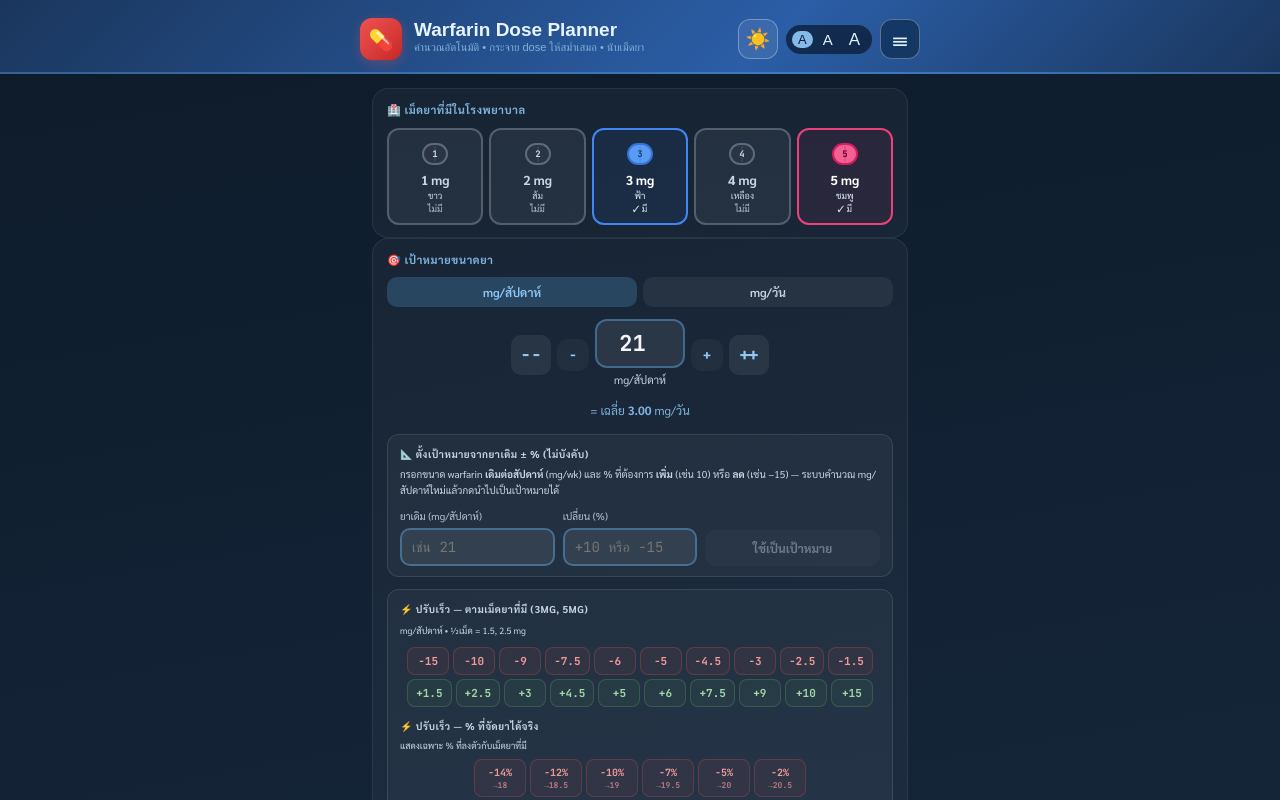
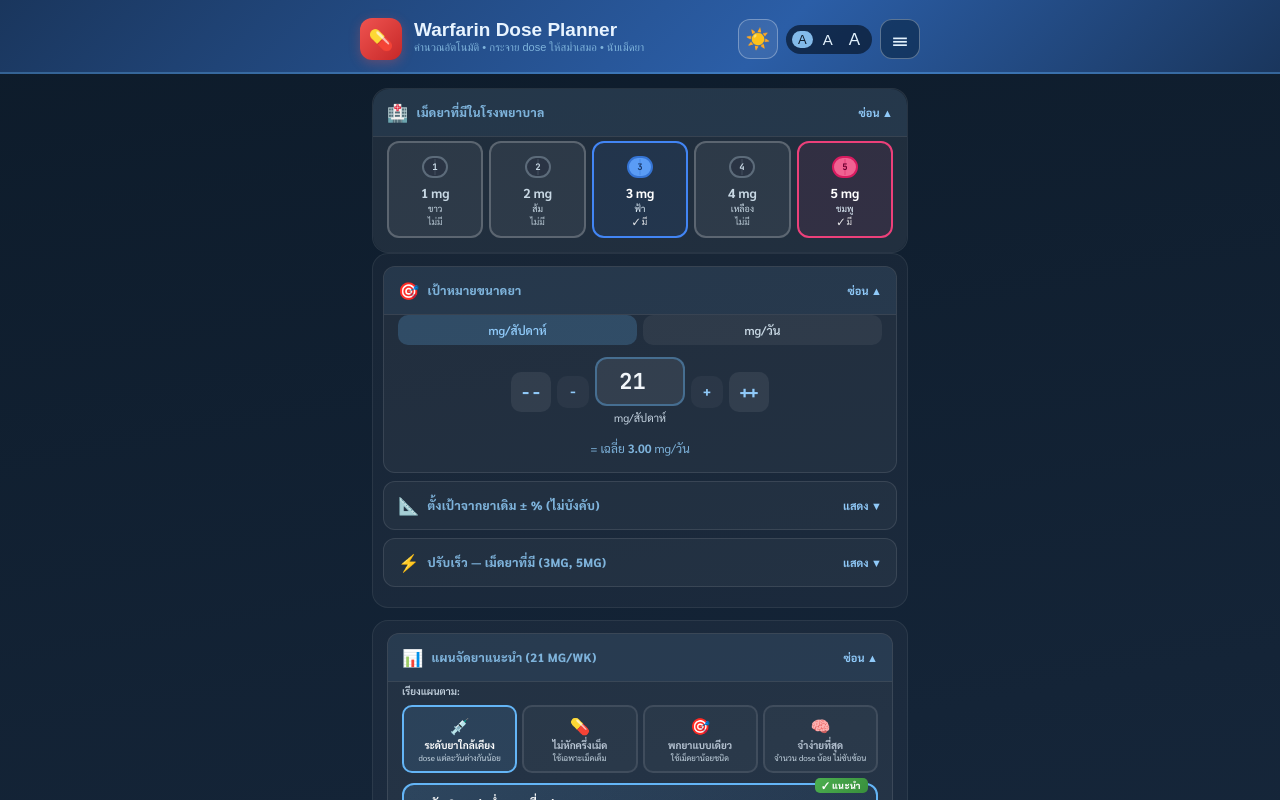
Before and after one commit to prhdev222/warfarin_management, a React (Vite) app: page / in a window 1280 px wide. Shown: the top 800 px of the page. Built offline with nearby package versions, Linux system fonts and the light colour scheme.

Commit message:
adjust CSS plan

```diff
--- a/src/WarfarinCalculator.jsx
+++ b/src/WarfarinCalculator.jsx
@@ -442,6 +442,62 @@ const tagStyle = (c) => ({
   border: `1px solid ${c}40`,
 });
 
+/** หัวข้อพับได้ — หน้าวางแผน */
+function PlanCollapsible({ title, icon, open, onToggle, palette, children, style: wrapStyle }) {
+  return (
+    <div style={{
+      borderRadius: 12,
+      border: palette.nestedPanelBorder,
+      marginBottom: 8,
+      overflow: "hidden",
+      background: palette.nestedPanelBg,
+      ...wrapStyle,
+    }}>
+      <button
+        type="button"
+        onClick={onToggle}
+        aria-expanded={open}
+        style={{
+          width: "100%",
+          display: "flex",
+          alignItems: "center",
+          justifyContent: "space-between",
+          gap: 10,
+          padding: "12px 14px",
+          border: "none",
+          cursor: "pointer",
+          background: open ? "rgba(100,181,246,0.07)" : "transparent",
+          fontFamily: "inherit",
+          textAlign: "left",
+        }}
+      >
+        <span style={{
+          fontSize: 12,
+          fontWeight: 800,
+          color: palette.labelDefault,
+          letterSpacing: 0.35,
+          textTransform: "uppercase",
+          display: "flex",
+          alignItems: "center",
+          gap: 8,
+          lineHeight: 1.35,
+        }}>
+          <span aria-hidden style={{ fontSize: 17 }}>{icon}</span>
+          {title}
+        </span>
+        <span style={{ color: palette.accent, fontSize: 11, fontWeight: 700, flexShrink: 0 }}>
+          {open ? "ซ่อน ▲" : "แสดง ▼"}
+        </span>
+      </button>
+      {open && (
+        <div style={{ padding: "0 14px 14px", borderTop: palette.nestedPanelBorder }}>
+          {children}
+        </div>
+      )}
+    </div>
+  );
+}
+
 /* ─── Main Component ─── */
 export default function WarfarinCalculator() {
   const [tablets, setTablets] = useState([3, 5]);
@@ -475,6 +531,18 @@ export default function WarfarinCalculator() {
   /** วางแผน: คำนวณเป้าหมายจากยาเดิม (mg/สัปดาห์) ± % (ไม่บังคอกรอก) */
   const [pctBaseWeekly, setPctBaseWeekly] = useState("");
   const [pctDelta, setPctDelta] = useState("");
+  /** พับ/ขยายส่วนหน้าวางแผน */
+  const [planSections, setPlanSections] = useState({
+    tablets: true,
+    target: true,
+    pct: false,
+    quick: false,
+    options: true,
+    schedule: true,
+  });
+  const togglePlanSection = useCallback((key) => {
+    setPlanSections(s => ({ ...s, [key]: !s[key] }));
+  }, []);
 
   const fontScale = fontMode === "normal" ? 1 : fontMode === "large" ? 1.18 : 1.3;
 
@@ -637,6 +705,39 @@ export default function WarfarinCalculator() {
 
   // Real warfarin tablet colors
   const TC = { 1: "#BDBDBD", 2: "#FF8C00", 3: "#4285F4", 4: "#FFD600", 5: "#EC407A" };
+
+  const renderTabletMgRow = () => (
+    <div style={{ display: "flex", gap: 6 }}>
+      {ALL_TABLETS.map(mg => {
+        const on = tablets.includes(mg);
+        const pc = PILL_COLORS[mg];
+        return (
+          <button key={mg} onClick={() => toggleTab(mg)} style={{
+            flex: 1, padding: "8px 2px", borderRadius: 12, cursor: "pointer",
+            border: `2px solid ${on ? TC[mg] : palette.pillBorderOff}`,
+            background: on ? `${TC[mg]}15` : palette.pillBgOff,
+            color: on ? (theme === "light" ? pc.text : "#FFFFFF") : palette.textMuted,
+            fontFamily: "inherit",
+            fontWeight: 700, fontSize: 13, transition: "all 0.2s",
+            display: "flex", flexDirection: "column", alignItems: "center", gap: 1,
+          }}>
+            <PillDot mg={mg} on={on} />
+            <span>{mg} mg</span>
+            <span style={{
+              fontSize: 9, fontWeight: 400,
+              color: on ? (theme === "light" ? pc.text : "#E3F2FD") : palette.textMuted,
+            }}>
+              {pc.label}
+            </span>
+            <span style={{
+              fontSize: 9, fontWeight: 400, opacity: theme === "light" && on ? 1 : 0.85,
+              color: on ? (theme === "light" ? pc.text : "#FFFFFF") : "inherit",
+            }}>{on ? "✓ มี" : "ไม่มี"}</span>
+          </button>
+        );
+      })}
+    </div>
+  );
 
   return (
     <ThemeContext.Provider value={palette}>
@@ -904,39 +1005,24 @@ export default function WarfarinCalculator() {
         {/* Tablet Select — show onlyในหน้าจอ (ไม่พิมพ์) */}
         {(tab === "plan" || tab === "count") && (
           <div className="no-print">
-            <Card>
-              <Label icon="🏥" text="เม็ดยาที่มีในโรงพยาบาล" />
-              <div style={{ display: "flex", gap: 6 }}>
-                {ALL_TABLETS.map(mg => {
-                  const on = tablets.includes(mg);
-                  const pc = PILL_COLORS[mg];
-                  return (
-                    <button key={mg} onClick={() => toggleTab(mg)} style={{
-                      flex: 1, padding: "8px 2px", borderRadius: 12, cursor: "pointer",
-                      border: `2px solid ${on ? TC[mg] : palette.pillBorderOff}`,
-                      background: on ? `${TC[mg]}15` : palette.pillBgOff,
-                      /* โหมดสว่าง: ใช้สีเข้มจากเม็ดยา — ห้ามขาวบนพื้นสีอ่อน */
-                      color: on ? (theme === "light" ? pc.text : "#FFFFFF") : palette.textMuted,
-                      fontFamily: "inherit",
-                      fontWeight: 700, fontSize: 13, transition: "all 0.2s",
-                      display: "flex", flexDirection: "column", alignItems: "center", gap: 1,
-                    }}>
-                      <PillDot mg={mg} on={on} />
-                      <span>{mg} mg</span>
-                      <span style={{
-                        fontSize: 9, fontWeight: 400,
-                        color: on ? (theme === "light" ? pc.text : "#E3F2FD") : palette.textMuted,
-                      }}>
-                        {pc.label}
-                      </span>
-                      <span style={{
-                        fontSize: 9, fontWeight: 400, opacity: theme === "light" && on ? 1 : 0.85,
-                        color: on ? (theme === "light" ? pc.text : "#FFFFFF") : "inherit",
-                      }}>{on ? "✓ มี" : "ไม่มี"}</span>
-                    </button>
-                  );
-                })}
-              </div>
+            <Card style={{ padding: tab === "plan" ? 0 : undefined, overflow: "hidden" }}>
+              {tab === "plan" ? (
+                <PlanCollapsible
+                  title="เม็ดยาที่มีในโรงพยาบาล"
+                  icon="🏥"
+                  open={planSections.tablets}
+                  onToggle={() => togglePlanSection("tablets")}
+                  palette={palette}
+                  style={{ marginBottom: 0, border: "none", borderRadius: 16 }}
+                >
+                  <div style={{ paddingTop: 4 }}>{renderTabletMgRow()}</div>
+                </PlanCollapsible>
+              ) : (
+                <>
+                  <Label icon="🏥" text="เม็ดยาที่มีในโรงพยาบาล" />
+                  {renderTabletMgRow()}
+                </>
+              )}
             </Card>
           </div>
         )}
@@ -944,9 +1030,15 @@ export default function WarfarinCalculator() {
         {/* ═══════════ PLAN TAB ═══════════ */}
         {tab === "plan" && (<>
 
-          {/* Target Dose */}
-          <Card>
-            <Label icon="🎯" text="เป้าหมายขนาดยา" />
+          {/* Target Dose — พับเป็นส่วนๆ */}
+          <Card style={{ padding: "12px 10px" }}>
+            <PlanCollapsible
+              title="เป้าหมายขนาดยา"
+              icon="🎯"
+              open={planSections.target}
+              onToggle={() => togglePlanSection("target")}
+              palette={palette}
+            >
             <div style={{ display: "flex", gap: 6, marginBottom: 12 }}>
               {["weekly", "daily"].map(m => (
                 <button key={m} onClick={() => {
@@ -965,7 +1057,6 @@ export default function WarfarinCalculator() {
               ))}
             </div>
 
-            {/* Stepper */}
             <div style={{ display: "flex", alignItems: "center", justifyContent: "center", gap: 6, marginBottom: 10 }}>
               <StepBtn label="−−" onClick={() => adjustVal(inputMode === "daily" ? -1 : -7)} />
               <StepBtn label="−" onClick={() => adjustVal(inputMode === "daily" ? -0.5 : -0.5)} small />
@@ -998,12 +1089,15 @@ export default function WarfarinCalculator() {
                 : <span>= เฉลี่ย <b>{(effWeekly / 7).toFixed(2)}</b> mg/วัน</span>
               }
             </div>
-
-            {/* เป้าหมายจาก % เพิ่ม/ลด (ไม่บังคับ) */}
-            <div style={{ marginTop: 14, padding: "10px 12px", borderRadius: 12, background: palette.nestedPanelBg, border: palette.nestedPanelBorder }}>
-              <div style={{ fontSize: 10, fontWeight: 700, color: palette.textSecondary, marginBottom: 4, textTransform: "uppercase", letterSpacing: 0.5 }}>
-                📐 ตั้งเป้าหมายจากยาเดิม ± % (ไม่บังคับ)
-              </div>
+            </PlanCollapsible>
+
+            <PlanCollapsible
+              title="ตั้งเป้าจากยาเดิม ± % (ไม่บังคับ)"
+              icon="📐"
+              open={planSections.pct}
+              onToggle={() => togglePlanSection("pct")}
+              palette={palette}
+            >
               <div style={{ fontSize: 10, color: palette.textMuted, marginBottom: 10, lineHeight: 1.55 }}>
                 กรอกขนาด warfarin <b>เดิมต่อสัปดาห์</b> (mg/wk) และ % ที่ต้องการ <b>เพิ่ม</b> (เช่น 10) หรือ <b>ลด</b> (เช่น −15) — ระบบคำนวณ mg/สัปดาห์ใหม่แล้วกดนำไปเป็นเป้าหมายได้
               </div>
@@ -1078,11 +1172,16 @@ export default function WarfarinCalculator() {
                   กรอกตัวเลขยาเดิม (&gt; 0) และ % ให้ครบเพื่อคำนวณ (หรือเว้นช่องว่างทั้งคู่ถ้าไม่ใช้)
                 </div>
               )}
-            </div>
-
-            {/* Quick adjust — Fixed mg based on available tablets */}
+            </PlanCollapsible>
+
+            <PlanCollapsible
+              title={`ปรับเร็ว — เม็ดยาที่มี (${tablets.map(t => `${t}mg`).join(", ")})`}
+              icon="⚡"
+              open={planSections.quick}
+              onToggle={() => togglePlanSection("quick")}
+              palette={palette}
+            >
             {(() => {
-              // Generate increments from available tablets: half & whole, ×1 ×2 ×3
               const units = [...new Set(tablets.flatMap(t => [t / 2, t]))].sort((a, b) => a - b);
               const weeklySteps = [...new Set(
                 units.flatMap(u => [u, u * 2, u * 3])
@@ -1091,10 +1190,7 @@ export default function WarfarinCalculator() {
               const steps = inputMode === "daily" ? dailySteps : weeklySteps;
 
               return (
-                <div style={{ marginTop: 12, padding: "10px 12px", borderRadius: 12, background: palette.nestedPanelBg, border: palette.nestedPanelBorder }}>
-                  <div style={{ fontSize: 10, fontWeight: 700, color: palette.textSecondary, marginBottom: 6, textTransform: "uppercase", letterSpacing: .5 }}>
-                    ⚡ ปรับเร็ว — ตามเม็ดยาที่มี ({tablets.map(t => `${t}mg`).join(", ")})
-                  </div>
+                <div>
                   <div style={{ fontSize: 9, color: palette.textMuted, marginBottom: 8 }}>
                     {inputMode === "daily" ? "mg/วัน" : "mg/สัปดาห์"} • ½เม็ด = {tablets.map(t => `${t/2}`).join(", ")} mg
                   </div>
@@ -1209,11 +1305,18 @@ export default function WarfarinCalculator() {
                 </div>
               );
             })()}
+            </PlanCollapsible>
           </Card>
 
           {/* Options with preference selector */}
           <Card style={{ marginTop: 12 }}>
-            <Label icon="📊" text={`แผนจัดยาแนะนำ (${effWeekly} mg/wk)`} />
+            <PlanCollapsible
+              title={`แผนจัดยาแนะนำ (${effWeekly} mg/wk)`}
+              icon="📊"
+              open={planSections.options}
+              onToggle={() => togglePlanSection("options")}
+              palette={palette}
+            >
 
             {/* Preference selector */}
             <div style={{ marginBottom: 10 }}>
@@ -1324,11 +1427,18 @@ export default function WarfarinCalculator() {
                 })}
               </div>
             )}
+            </PlanCollapsible>
           </Card>
 
           {/* Full schedule detail */}
           <Card style={{ marginTop: 12 }}>
-            <Label icon="📅" text="ตารางยารายวัน (แผนที่เลือก)" />
+            <PlanCollapsible
+              title="ตารางยารายวัน (แผนที่เลือก)"
+              icon="📅"
+              open={planSections.schedule}
+              onToggle={() => togglePlanSection("schedule")}
+              palette={palette}
+            >
             <div className="no-print" style={{ display: "flex", gap: 6, alignItems: "center", marginBottom: 8, flexWrap: "wrap" }}>
               <div style={{ fontSize: 11, color: palette.textTertiary, fontWeight: 600 }}>เลื่อนวันให้คนไข้เลือก:</div>
               <button onClick={() => setScheduleOffset(o => (o + 6) % 7)} style={{
@@ -1545,6 +1655,7 @@ export default function WarfarinCalculator() {
                 </div>
               </div>
             </div>
+            </PlanCollapsible>
           </Card>
         </>)}
 
```
